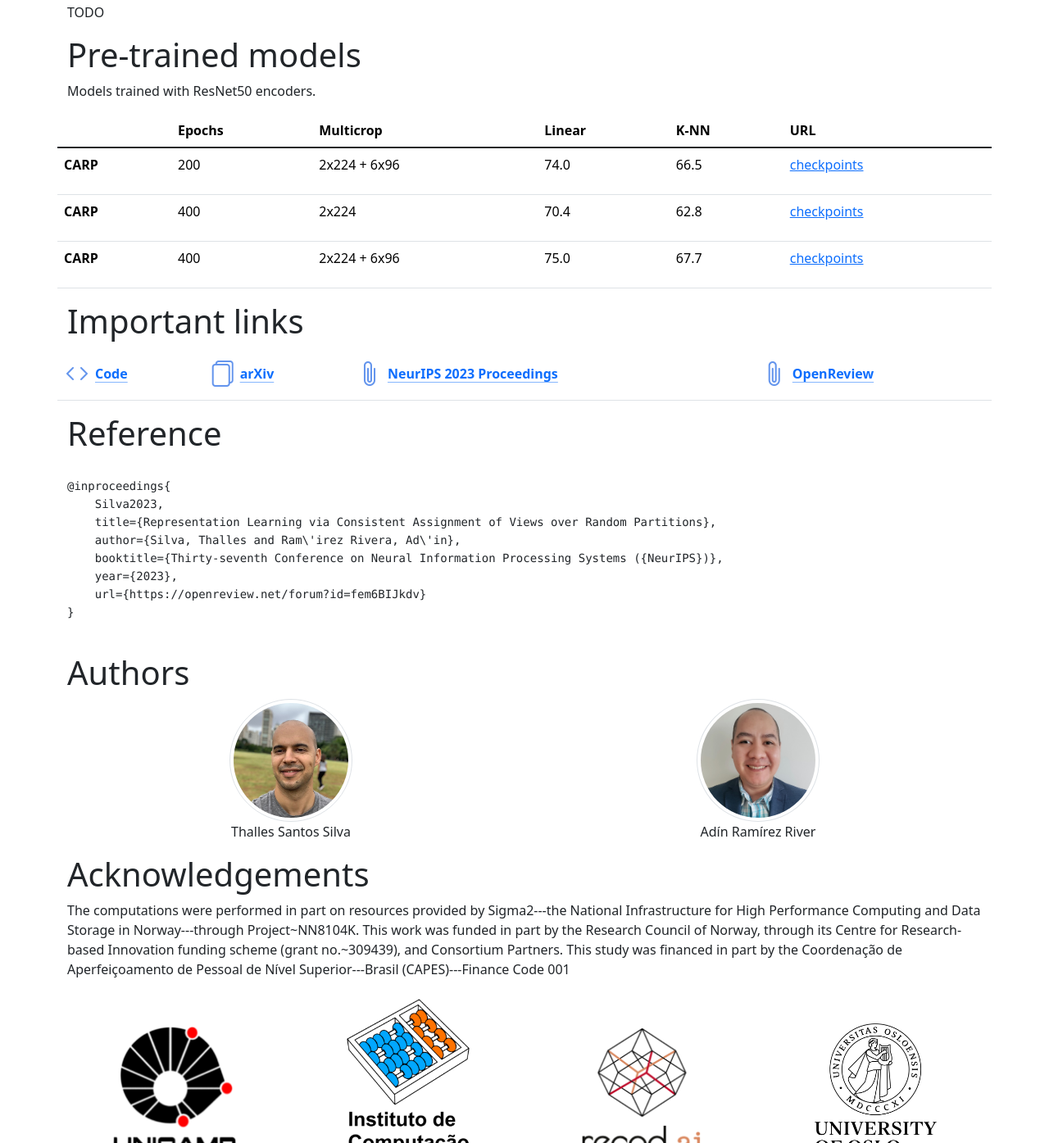
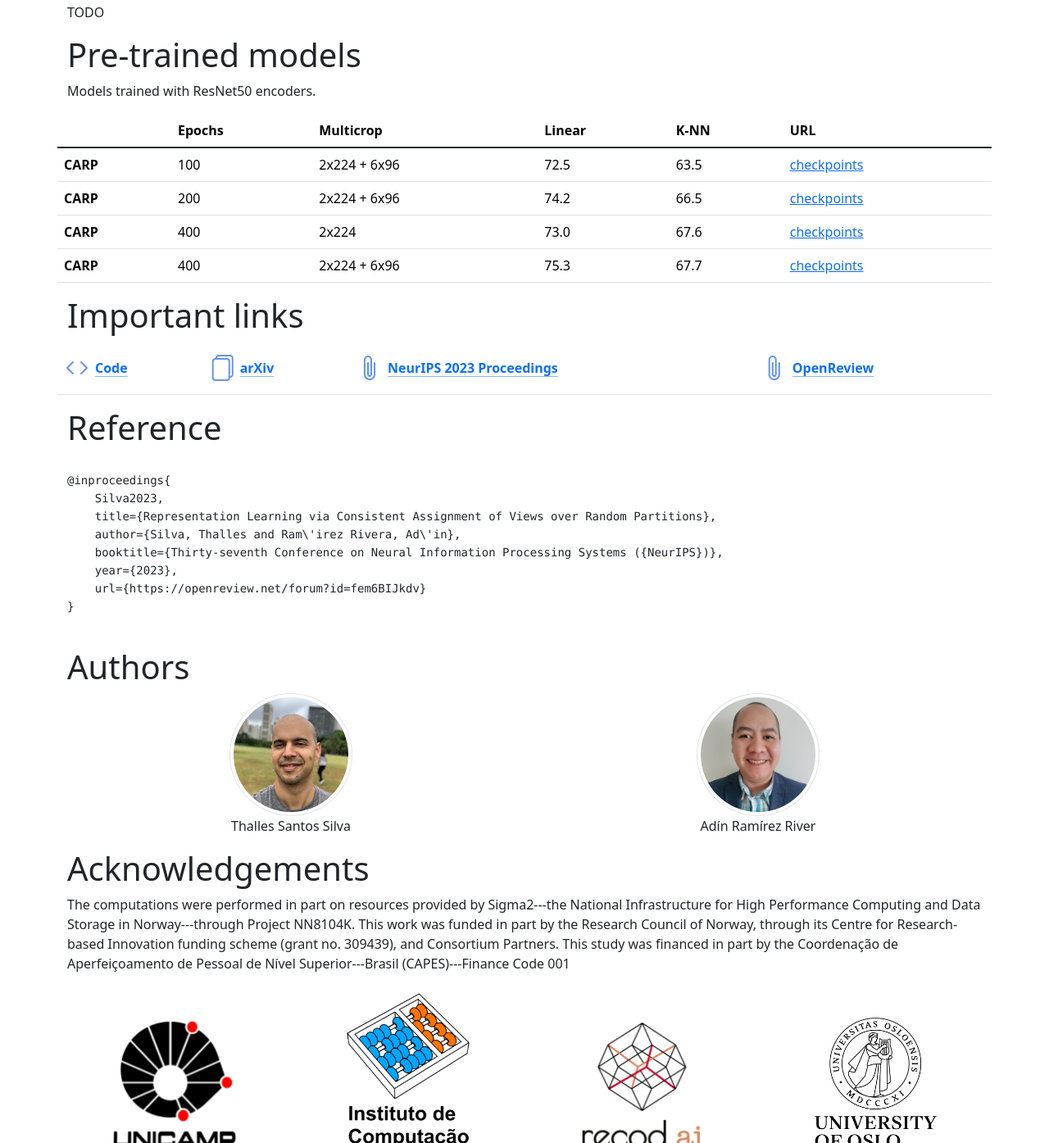
Before and after one commit to sthalles/carp, a website: page index.html in a window 1280 px wide. Shown: the part 1026-2421 px from the top of the page at 82% size. Drawn offline with nearby package versions, Linux system fonts and the light colour scheme.

Commit message:
update table

```diff
--- a/index.html
+++ b/index.html
@@ -1,5 +1,6 @@
 <!doctype html>
 <html lang="en">
+
 <head>
     <meta charset="utf-8">
     <meta name="viewport" content="width=device-width, initial-scale=1">
@@ -7,8 +8,10 @@
     <link href="./css/index.css" rel="stylesheet">
     <link rel="stylesheet" href="https://cdn.jsdelivr.net/npm/bootstrap-icons@1.11.1/font/bootstrap-icons.css">
 
-    <link href="https://cdn.jsdelivr.net/npm/bootstrap@5.3.2/dist/css/bootstrap.min.css" rel="stylesheet" integrity="sha384-T3c6CoIi6uLrA9TneNEoa7RxnatzjcDSCmG1MXxSR1GAsXEV/Dwwykc2MPK8M2HN" crossorigin="anonymous">
+    <link href="https://cdn.jsdelivr.net/npm/bootstrap@5.3.2/dist/css/bootstrap.min.css" rel="stylesheet"
+        integrity="sha384-T3c6CoIi6uLrA9TneNEoa7RxnatzjcDSCmG1MXxSR1GAsXEV/Dwwykc2MPK8M2HN" crossorigin="anonymous">
 </head>
+
 <body>
 
     <div class="container">
@@ -27,11 +30,24 @@
             <!-- <img src="./images/carp_overview.png" class="img-fluid" alt="CARP overview architecture."> -->
             <img src="./images/carp_overview.png" class="rounded float-start" alt="...">
             <!-- <img src="./images/carp_rp.png" class="rounded float-end" alt="..."> -->
+
         </div>
         <div class="row">
             <h2 class="display-6">Abstract</h2>
             <p class="fst-italic">
-                We present Consistent Assignment of Views over Random Partitions (CARP), a self-supervised clustering method for representation learning of visual features. CARP learns prototypes in an end-to-end online fashion using gradient descent without additional non-differentiable modules to solve the cluster assignment problem. CARP optimizes a new pretext task based on random partitions of prototypes that regularizes the model and enforces consistency between views' assignments. Additionally, our method improves training stability and prevents collapsed solutions in joint-embedding training. Through an extensive evaluation, we demonstrate that CARP's representations are suitable for learning downstream tasks. We evaluate CARP's representations capabilities in 17 datasets across many standard protocols, including linear evaluation, few-shot classification, k-NN, k-means, image retrieval, and copy detection. We compare CARP performance to 11 existing self-supervised methods. We extensively ablate our method and demonstrate that our proposed random partition pretext task improves the quality of the learned representations by devising multiple random classification tasks. In transfer learning tasks, CARP achieves the best performance on average against many SSL methods trained for a longer time.
+                We present Consistent Assignment of Views over Random Partitions (CARP), a self-supervised clustering
+                method for representation learning of visual features. CARP learns prototypes in an end-to-end online
+                fashion using gradient descent without additional non-differentiable modules to solve the cluster
+                assignment problem. CARP optimizes a new pretext task based on random partitions of prototypes that
+                regularizes the model and enforces consistency between views' assignments. Additionally, our method
+                improves training stability and prevents collapsed solutions in joint-embedding training. Through an
+                extensive evaluation, we demonstrate that CARP's representations are suitable for learning downstream
+                tasks. We evaluate CARP's representations capabilities in 17 datasets across many standard protocols,
+                including linear evaluation, few-shot classification, k-NN, k-means, image retrieval, and copy
+                detection. We compare CARP performance to 11 existing self-supervised methods. We extensively ablate our
+                method and demonstrate that our proposed random partition pretext task improves the quality of the
+                learned representations by devising multiple random classification tasks. In transfer learning tasks,
+                CARP achieves the best performance on average against many SSL methods trained for a longer time.
             </p>
         </div>
 
@@ -43,7 +59,7 @@
         <div class="row">
             <h2 class="display-6">Pre-trained models</h2>
             <p>Models trained with ResNet50 encoders.</p>
-            <table class="table">
+            <table class="table table-hover">
                 <thead>
                     <tr>
                         <th scope="col"></th>
@@ -57,27 +73,43 @@
                 <tbody class="table-group-divider">
                     <tr>
                         <th scope="row">CARP</th>
+                        <td>100</td>
+                        <td>2x224 + 6x96</td>
+                        <td>72.5</td>
+                        <td>63.5</td>
+                        <td><a class="link-opacity-75-hover"
+                                href="https://drive.google.com/drive/folders/1Kj7pp2CcUcEoLYv2d4vs8hQK6xTK6VbR?usp=sharing">checkpoints</a>
+                        </td>
+                    </tr>
+                    <tr>
+                        <th scope="row">CARP</th>
                         <td>200</td>
                         <td>2x224 + 6x96</td>
-                    <td>74.0</td>
+                        <td>74.2</td>
                         <td>66.5</td>
-                    <td><p><a class="link-opacity-10-hover" href="https://drive.google.com/drive/folders/1ah5ACDMbLQSRy621JH9UrmiU1QAEYOE9?usp=sharing">checkpoints</a></p></td>
+                        <td><a class="link-opacity-75-hover"
+                                href="https://drive.google.com/drive/folders/1ah5ACDMbLQSRy621JH9UrmiU1QAEYOE9?usp=sharing">checkpoints</a>
+                        </td>
                     </tr>
                     <tr>
                         <th scope="row">CARP</th>
                         <td>400</td>
                         <td>2x224</td>
-                    <td>70.4</td>
-                    <td>62.8</td>
-                    <td><p><a class="link-opacity-10-hover" href="https://drive.google.com/drive/folders/1ah5ACDMbLQSRy621JH9UrmiU1QAEYOE9?usp=drive_link">checkpoints</a></p></td>
+                        <td>73.0</td>
+                        <td>67.6</td>
+                        <td><a class="link-opacity-75-hover"
+                                href="https://drive.google.com/drive/folders/1sW6XHD-Wz0iaVJu0qSg3cO-1Q1AfVmCo?usp=sharing">checkpoints</a>
+                        </td>
                     </tr>
                     <tr>
                         <th scope="row">CARP</th>
                         <td>400</td>
                         <td>2x224 + 6x96</td>
-                    <td>75.0</td>
+                        <td>75.3</td>
                         <td>67.7</td>
-                    <td><p><a class="link-opacity-10-hover" href="https://drive.google.com/drive/folders/1rCfwBQu9njtJ5q9FO-ZmU4n9AXtNepuu?usp=drive_link">checkpoints</a></p></td>
+                        <td><a class="link-opacity-75-hover"
+                                href="https://drive.google.com/drive/folders/1rCfwBQu9njtJ5q9FO-ZmU4n9AXtNepuu?usp=drive_link">checkpoints</a>
+                        </td>
                     </tr>
                 </tbody>
             </table>
@@ -109,7 +141,8 @@
                             </a>
                         </th>
                         <th scope="col">
-                        <a class="icon-link" href="https://openreview.net/forum?id=fem6BIJkdv&referrer=%5BAuthor%20Console%5D(%2Fgroup%3Fid%3DNeurIPS.cc%2F2023%2FConference%2FAuthors%23your-submissions)">
+                            <a class="icon-link"
+                                href="https://openreview.net/forum?id=fem6BIJkdv&referrer=%5BAuthor%20Console%5D(%2Fgroup%3Fid%3DNeurIPS.cc%2F2023%2FConference%2FAuthors%23your-submissions)">
                                 <i class="bi-paperclip" style="font-size: 2rem; color: cornflowerblue;"></i>
                                 OpenReview
                             </a>
@@ -141,7 +174,8 @@
             <div class="col">
                 <div class="span4"></div>
                 <div class="span4">
-                    <img class="author-profile-images center-block img-thumbnail rounded-circle" src="./images/thalles.jpeg" />
+                    <img class="author-profile-images center-block img-thumbnail rounded-circle"
+                        src="./images/thalles.jpeg" />
                     <p class="text-center">Thalles Santos Silva</p>
                 </div>
                 <div class="span4"></div>
@@ -150,7 +184,8 @@
             <div class="col">
                 <div class="span4"></div>
                 <div class="span4">
-                    <img class="author-profile-images center-block img-thumbnail rounded-circle" src="./images/adin.jpg" />
+                    <img class="author-profile-images center-block img-thumbnail rounded-circle"
+                        src="./images/adin.jpg" />
                     <p class="text-center">Adín Ramírez River</p>
                 </div>
                 <div class="span4"></div>
@@ -161,9 +196,12 @@
         <div class="row">
             <h2 class="display-6">Acknowledgements</h2>
             <p>
-The computations were performed in part on resources provided by Sigma2---the National Infrastructure for High Performance Computing and Data Storage in Norway---through Project~NN8104K.
-This work was funded in part by the Research Council of Norway, through its Centre for Research-based Innovation funding scheme (grant no.~309439), and Consortium Partners.
-This study was financed in part by the Coordenação de Aperfeiçoamento de Pessoal de Nível Superior---Brasil (CAPES)---Finance Code 001
+                The computations were performed in part on resources provided by Sigma2---the National Infrastructure
+                for High Performance Computing and Data Storage in Norway---through Project NN8104K.
+                This work was funded in part by the Research Council of Norway, through its Centre for Research-based
+                Innovation funding scheme (grant no. 309439), and Consortium Partners.
+                This study was financed in part by the Coordenação de Aperfeiçoamento de Pessoal de Nível
+                Superior---Brasil (CAPES)---Finance Code 001
             </p>
         </div>
 
@@ -192,6 +230,9 @@ This study was financed in part by the Coordenação de Aperfeiçoamento de Pess
 
     </div>
 
-    <script src="https://cdn.jsdelivr.net/npm/bootstrap@5.3.2/dist/js/bootstrap.bundle.min.js" integrity="sha384-C6RzsynM9kWDrMNeT87bh95OGNyZPhcTNXj1NW7RuBCsyN/o0jlpcV8Qyq46cDfL" crossorigin="anonymous"></script>
+    <script src="https://cdn.jsdelivr.net/npm/bootstrap@5.3.2/dist/js/bootstrap.bundle.min.js"
+        integrity="sha384-C6RzsynM9kWDrMNeT87bh95OGNyZPhcTNXj1NW7RuBCsyN/o0jlpcV8Qyq46cDfL"
+        crossorigin="anonymous"></script>
 </body>
+
 </html>
```
Lines whose indentation alone changed are shown as unchanged.
